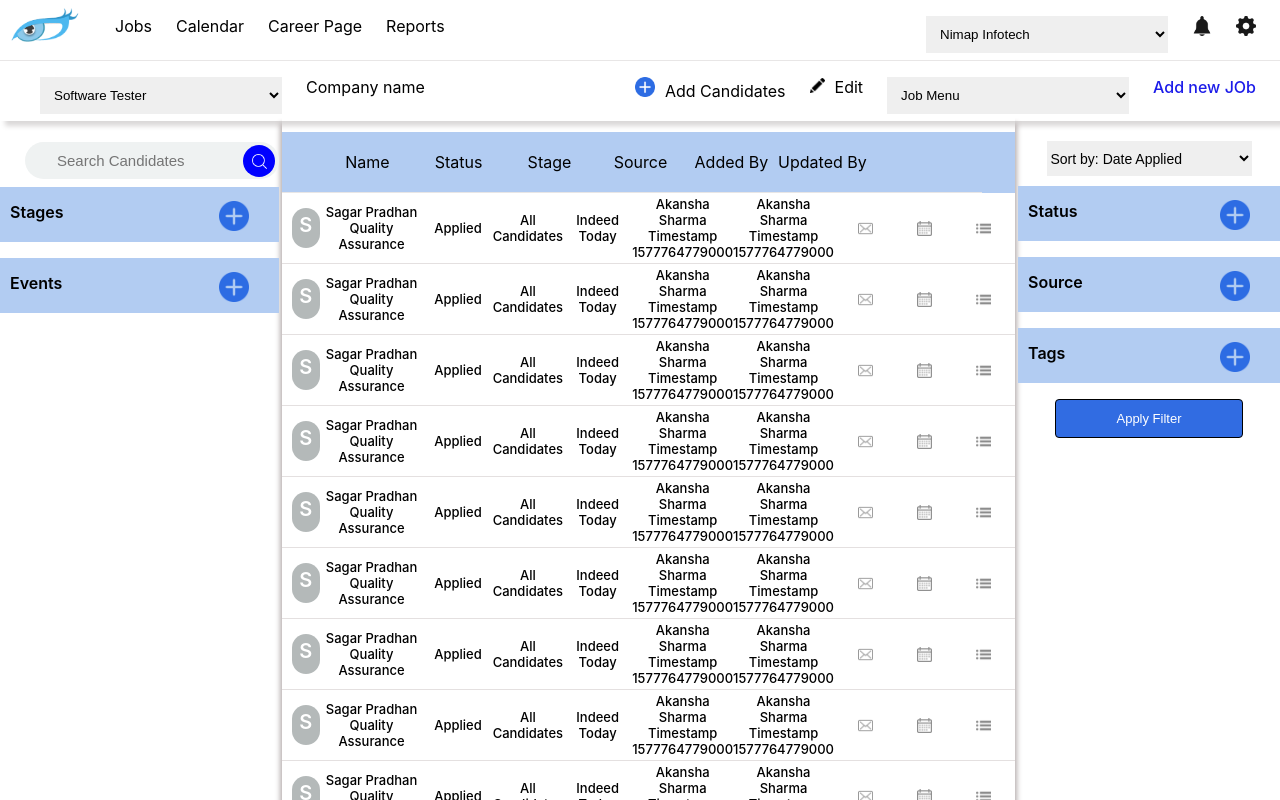
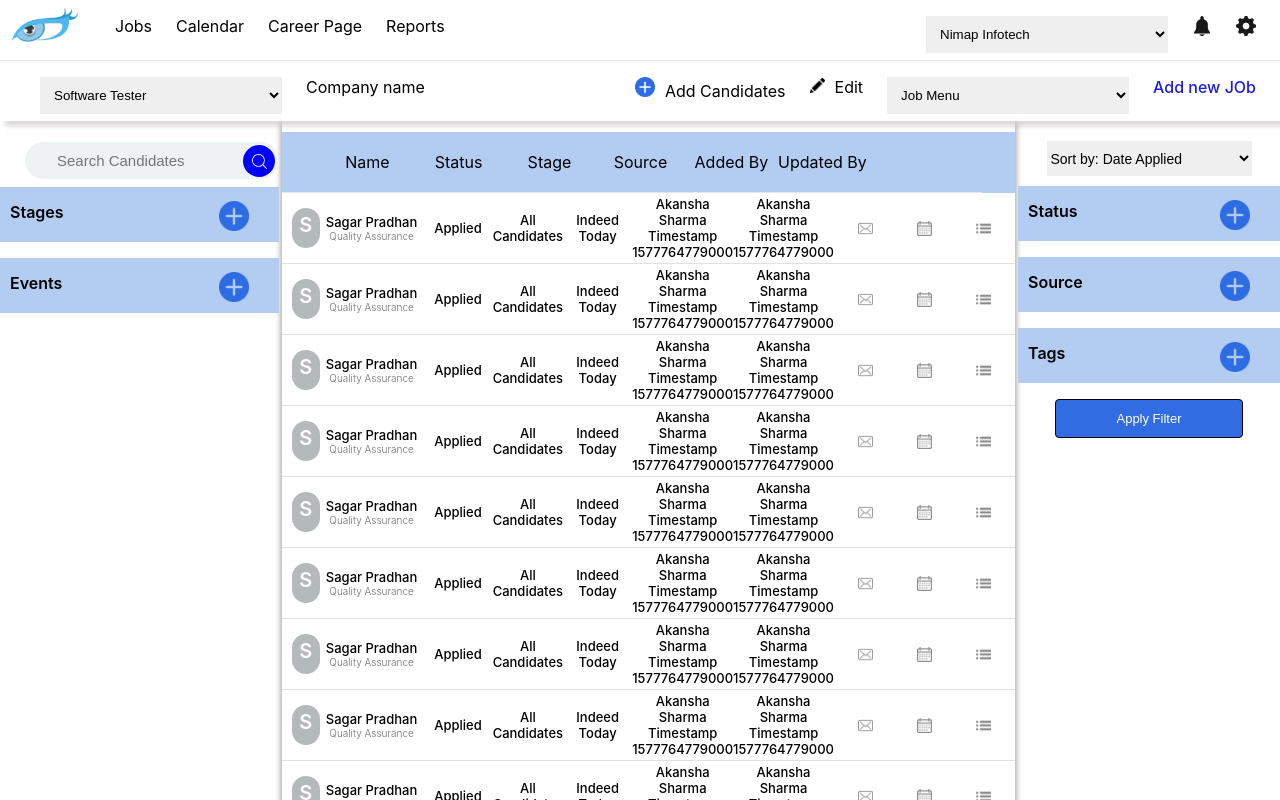
Before and after one commit to srehaan65/the-recruiter, a React (Create React App) app: page / in a window 1280 px wide. Shown: the top 800 px of the page. Built offline with nearby package versions, Linux system fonts and the light colour scheme.

Commit message:
minor changes to the ui

```diff
--- a/src/main.css
+++ b/src/main.css
@@ -164,6 +164,10 @@ MENUBAR */
  }
 
 
+ .pipeline-icon{
+    margin-right: 10px;
+ }
+
 
  /* EVENTS */
 
@@ -324,6 +328,12 @@ MENUBAR */
     margin-right: 0px;
 }
 
+.description{
+    font-size: 10px;
+    font-weight: 300;
+    color: #6d7171;
+}
+
 .details-element-status{
     font-weight: 500;
     flex-basis: 10%;
@@ -344,6 +354,12 @@ MENUBAR */
     flex-direction: column;
     font-weight: 500;
     flex-basis: 10%;
+}
+
+.timestamp{
+    font-size: 10px;
+    font-weight: 300;
+    color: #6d7171;
 }
 
 .details-element-icons{
@@ -445,6 +461,11 @@ MENUBAR */
             z-index: 9999;
             /* justify-content: space-between; */
         }
+
+        .pipeline-icon{
+            margin-right: 10px;
+         }
+
         .lower-container-right {
             display: flex;
             flex-basis:unset;
@@ -472,6 +493,8 @@ MENUBAR */
             width:185px;
             position:absolute;
             top:55px;
+            border: 2px solid #f2efef;
+    border-top: 0;
          }
 
          .accordian_card-body > ul {
```
